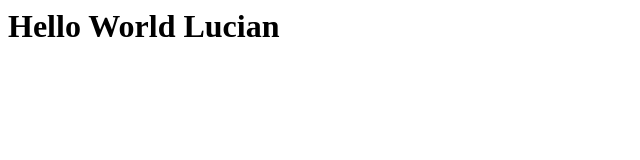
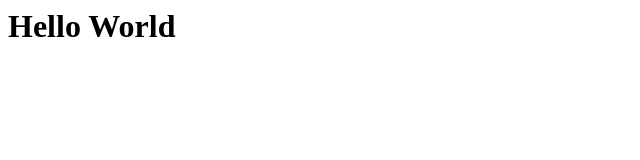
Before and after one commit to manolachelucian/WA.github.io, a plain HTML site: page index.html in a window 1280 px wide. Shown: the whole page, without its empty margins (0-640 px from the left). Drawn offline with Linux system fonts and the light colour scheme.

Commit message:
Update index.html

```diff
--- a/index.html
+++ b/index.html
@@ -6,6 +6,6 @@
     <title>Document</title>
 </head>
 <body>
-    <h1>Hello World Lucian</h1>
+    <h1>Hello World </h1>
 </body>
 </html>
```
